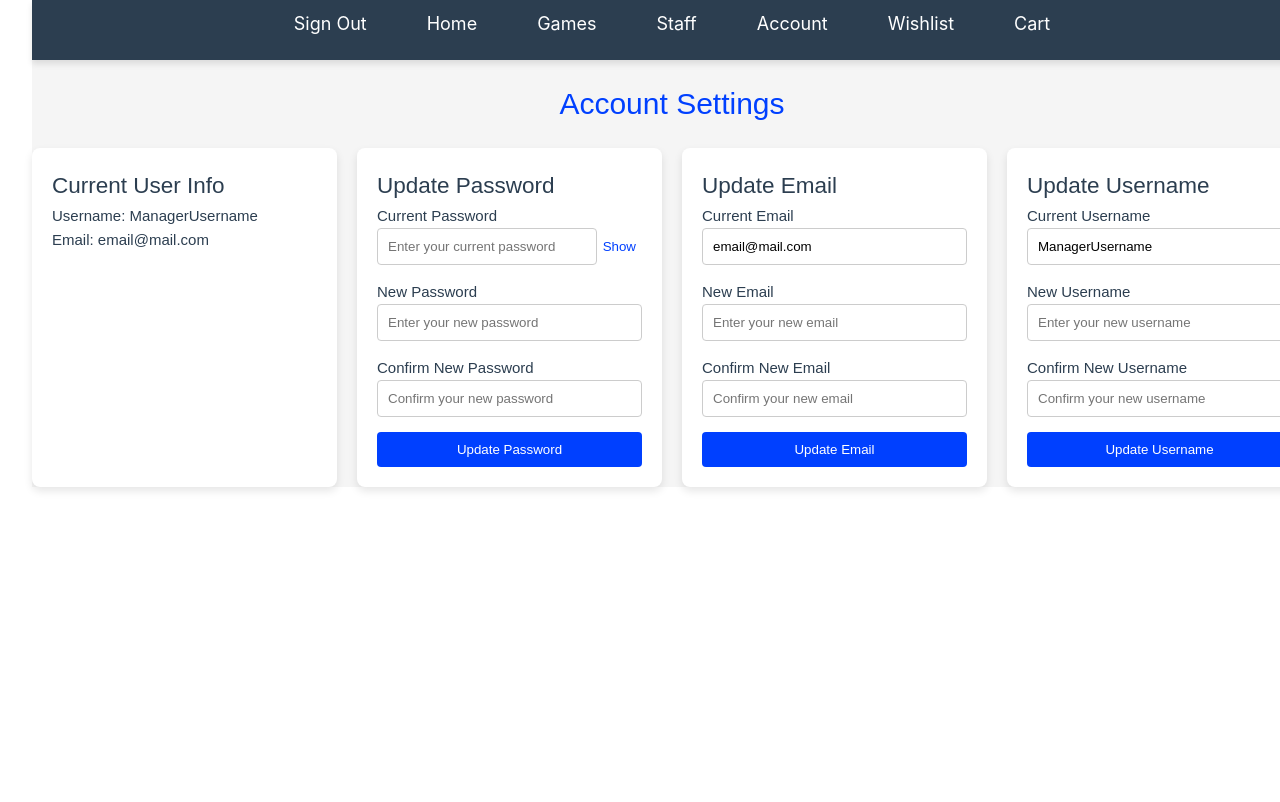
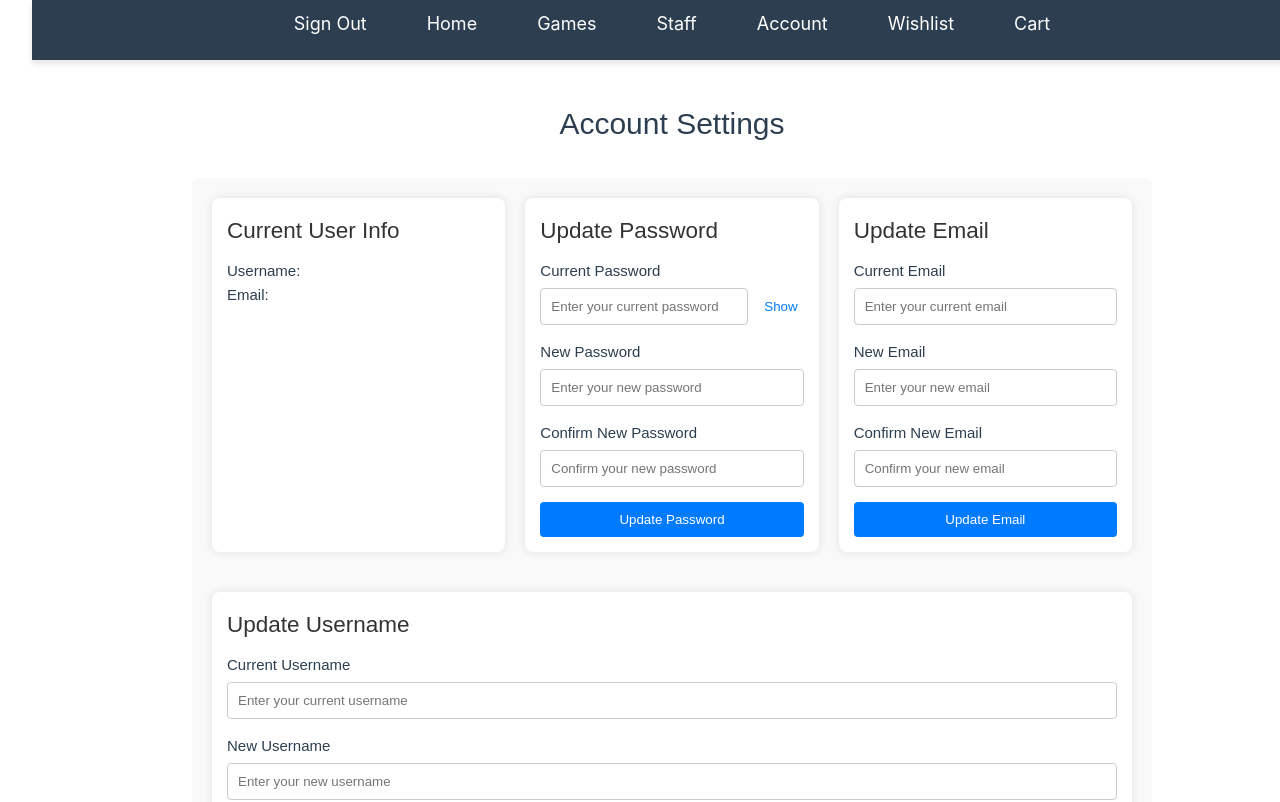
Before and after one commit to McGill-ECSE321-Fall2024/project-group-15, a Vue app in the folder GameStore-Frontend/: page /account in a window 1280 px wide. Shown: the top 802 px of the page. Built offline with nearby package versions, Linux system fonts and the light colour scheme.

Commit message:
updates to game list and account

```diff
--- a/GameStore-Frontend/src/components/Account.vue
+++ b/GameStore-Frontend/src/components/Account.vue
@@ -163,14 +163,14 @@ export default {
       passwordSuccessMessage: "",
 
       // Email fields
-      currentEmail: "email@mail.com", // Default current email
+      currentEmail: localStorage.getItem("email") || "",
       newEmail: "",
       confirmEmail: "",
       emailErrorMessage: "",
       emailSuccessMessage: "",
 
       // Username fields
-      currentUsername: "ManagerUsername", // Default current username
+      currentUsername: localStorage.getItem("username") || "",
       newUsername: "",
       confirmUsername: "",
       usernameErrorMessage: "",
@@ -188,9 +188,10 @@ export default {
         return;
       }
 
-      if (this.currentPassword === "password123") {
+      if (this.currentPassword === localStorage.getItem("password")) {
         this.passwordSuccessMessage = "Your password has been successfully changed!";
         this.passwordErrorMessage = "";
+        localStorage.setItem("password", this.newPassword); // Save updated password
         this.resetPasswordFields();
       } else {
         this.passwordErrorMessage = "Current password is incorrect.";
@@ -204,10 +205,11 @@ export default {
         return;
       }
 
-      if (this.currentEmail === "email@mail.com") {
+      if (this.currentEmail === localStorage.getItem("email")) {
         this.emailSuccessMessage = "Your email has been successfully changed!";
         this.emailErrorMessage = "";
         this.currentEmail = this.newEmail; // Update the current email on success
+        localStorage.setItem("email", this.newEmail); // Save updated email
         this.resetEmailFields();
       } else {
         this.emailErrorMessage = "Current email is incorrect.";
@@ -221,10 +223,11 @@ export default {
         return;
       }
 
-      if (this.currentUsername === "ManagerUsername") {
+      if (this.currentUsername === localStorage.getItem("username")) {
         this.usernameSuccessMessage = "Your username has been successfully changed!";
         this.usernameErrorMessage = "";
         this.currentUsername = this.newUsername; // Update the current username on success
+        localStorage.setItem("username", this.newUsername); // Save updated username
         this.resetUsernameFields();
       } else {
         this.usernameErrorMessage = "Current username is incorrect.";
@@ -248,71 +251,96 @@ export default {
 };
 </script>
 
+
 <style scoped>
+/* Ensure there's space below the fixed navbar */
 .account-page {
-  padding-top: 80px; /* Ensures the header is not cut off */
   font-family: Arial, sans-serif;
-  background-color: #f5f5f5;
+  max-width: 1000px;
+  margin: 0 auto;
+  padding: 20px;
+  margin-top: 80px; /* Adjust the margin-top to ensure content is below navbar */
 }
+
 header {
   text-align: center;
-  margin-bottom: 20px;
+  margin-bottom: 30px;
 }
-h1 {
-  color: #0040ff;
-}
+
 .form-container {
   display: flex;
   flex-wrap: wrap;
   gap: 20px;
-  justify-content: center;
+  justify-content: space-between;
+  padding: 20px;
+  background-color: #f9f9f9;
+  border-radius: 8px;
 }
+
 .form-section {
-  background: white;
-  padding: 20px;
+  flex: 1 1 calc(33% - 20px); /* Each section takes up roughly 1/3 of the container */
+  margin-bottom: 20px;
+  padding: 15px;
+  background-color: #fff;
   border-radius: 8px;
-  box-shadow: 0 4px 8px rgba(0, 0, 0, 0.1);
-  width: 300px;
-  flex: 1;
+  box-shadow: 0 0 10px rgba(0, 0, 0, 0.1);
 }
+
+h2 {
+  color: #333;
+  margin-bottom: 10px;
+}
+
 .input-group {
   margin-bottom: 15px;
 }
+
+.input-group label {
+  display: block;
+  margin-bottom: 5px;
+}
+
+.input-group input {
+  width: 100%;
+  padding: 10px;
+  border-radius: 4px;
+  border: 1px solid #ccc;
+}
+
 .input-with-toggle {
   display: flex;
   align-items: center;
 }
-input {
-  width: 100%;
-  padding: 10px;
-  border: 1px solid #ccc;
-  border-radius: 4px;
-}
-button {
+
+.input-with-toggle button {
   background: none;
   border: none;
-  color: #0040ff;
+  color: #007bff;
   cursor: pointer;
+  margin-left: 10px;
 }
+
 .submit-button {
-  width: 100%;
-  background-color: #0040ff;
+  background-color: #007bff;
   color: white;
   border: none;
-  padding: 10px;
+  padding: 10px 20px;
+  cursor: pointer;
   border-radius: 4px;
-  cursor: pointer;
-  transition: background-color 0.3s;
+  width: 100%;
 }
+
 .submit-button:hover {
-  background-color: #002080;
+  background-color: #0056b3;
 }
+
 .error-message {
   color: red;
-  text-align: center;
+  font-size: 14px;
 }
+
 .success-message {
   color: green;
-  text-align: center;
+  font-size: 14px;
 }
 </style>
--- a/GameStore-Frontend/src/components/GameList.vue
+++ b/GameStore-Frontend/src/components/GameList.vue
@@ -12,8 +12,6 @@
         <div v-for="game in featuredGames" :key="game.id" class="game-card">
           <img :src="game.image" alt="Game Image" class="game-image" />
           <h3 @click="goToGameDetails(game.id)">{{ game.title }}</h3>
-
-          <!-- Display the original and promo price if applicable -->
           <div class="price">
             <p v-if="game.promoPrice">
               <span class="original-price">${{ game.price.toFixed(2) }}</span>
@@ -23,7 +21,6 @@
               ${{ game.price.toFixed(2) }}
             </p>
           </div>
-
           <button @click="addToCart(game)">Add to Cart</button>
           <button @click="addToWishlist(game)">Add to Wishlist</button>
         </div>
@@ -47,8 +44,6 @@
         <div v-for="game in filteredGames" :key="game.id" class="game-card">
           <img :src="game.image" alt="Game Image" class="game-image" />
           <h3 @click="goToGameDetails(game.id)">{{ game.title }}</h3>
-
-          <!-- Display the original and promo price if applicable -->
           <div class="price">
             <p v-if="game.promoPrice">
               <span class="original-price">${{ game.price.toFixed(2) }}</span>
@@ -58,7 +53,6 @@
               ${{ game.price.toFixed(2) }}
             </p>
           </div>
-
           <button @click="addToCart(game)">Add to Cart</button>
           <button @click="addToWishlist(game)">Add to Wishlist</button>
         </div>
@@ -67,8 +61,8 @@
   </div>
 </template>
 
-
 <script>
+import axios from "axios";
 import NavBar from "./NavBar.vue";
 import SearchBar from "./SearchBar.vue";
 
@@ -77,95 +71,30 @@ export default {
   components: { NavBar, SearchBar },
   data() {
     return {
-      games: [
-        {
-          id: 1,
-          title: "The Witcher 3: Wild Hunt",
-          price: 39.99,
-          promoPrice: 29.99,
-          image: "https://store-images.s-microsoft.com/image/apps.20648.69531514236615003.534d4f71-03cb-4592-929a-b00a7de28b58.54adf0c7-6e6f-4d36-b639-503087c6fab2?q=90&w=177&h=177",
-          rating: "FIVE_STAR",
-          category: "Action"
-        },
-        {
-          id: 2,
-          title: "Red Dead Redemption 2",
-          price: 59.99,
-          promoPrice: 49.99,
-          image: "https://upload.wikimedia.org/wikipedia/en/thumb/4/44/Red_Dead_Redemption_II.jpg/220px-Red_Dead_Redemption_II.jpg",
-          rating: "FIVE_STAR",
-          category: "RPG"
-        },
-        {
-          id: 3,
-          title: "Cyberpunk 2077",
-          price: 49.99,
-          promoPrice: null,
-          image: "https://image.api.playstation.com/vulcan/ap/rnd/202111/3013/6bAF2VVEamgKclalI0oBnoAe.jpg",
-          rating: "FOUR_STAR",
-          category: "Adventure"
-        },
-        {
-          id: 4,
-          title: "Assassin's Creed Odyssey",
-          price: 29.99,
-          promoPrice: null,
-          image: "https://i.imgur.com/txaFxgA.jpg",
-          rating: "FIVE_STAR",
-          category: "Strategy"
-        },
-        {
-          id: 5,
-          title: "Minecraft",
-          price: 26.95,
-          promoPrice: null,
-          image: "https://www.minecraft.net/content/dam/minecraftnet/games/minecraft/key-art/Homepage_Discover-our-games_MC-Vanilla-KeyArt_864x864.jpg",
-          rating: "THREE_STAR",
-          category: "Action"
-        },
-        {
-          id: 6,
-          title: "God of War",
-          price: 59.99,
-          promoPrice: 45.99,
-          image: "https://upload.wikimedia.org/wikipedia/en/a/a7/God_of_War_4_cover.jpg",
-          rating: "FIVE_STAR",
-          category: "Action"
-        },
-        {
-          id: 7,
-          title: "The Last of Us Part II",
-          price: 49.99,
-          promoPrice: null,
-          image: "https://upload.wikimedia.org/wikipedia/en/thumb/4/4f/TLOU_P2_Box_Art_2.png/220px-TLOU_P2_Box_Art_2.png",
-          rating: "FIVE_STAR",
-          category: "Action"
-        },
-        {
-          id: 8,
-          title: "Horizon Zero Dawn",
-          price: 49.99,
-          promoPrice: null,
-          image: "https://upload.wikimedia.org/wikipedia/en/thumb/9/93/Horizon_Zero_Dawn.jpg/220px-Horizon_Zero_Dawn.jpg",
-          rating: "FOUR_STAR",
-          category: "Adventure"
-        }
-      ],
+      games: [],
       filteredGames: [],
       categories: ["Action", "RPG", "Adventure", "Strategy"],
       selectedCategory: "",
       cart: [],
       wishlist: [],
-      featuredGames: []
+      featuredGames: [],
     };
   },
-  created() {
+  async created() {
+    try {
       const savedCart = localStorage.getItem("cart");
       const savedWishlist = localStorage.getItem("wishlist");
       if (savedCart) this.cart = JSON.parse(savedCart);
       if (savedWishlist) this.wishlist = JSON.parse(savedWishlist);
+
+      // Fetch games from backend
+      const response = await axios.get("http://localhost:8080/api/games");
+      this.games = response.data;
       this.filterByCategory();
       this.setFeaturedGames();
+    } catch (error) {
+      console.error("Error fetching games:", error);
+    }
   },
   methods: {
     filterByCategory() {
@@ -178,7 +107,6 @@ export default {
         (game) => game.rating === "FIVE_STAR"
       );
     },
-
     addToCart(game) {
       const existingGame = this.cart.find((item) => item.id === game.id);
       if (existingGame) existingGame.quantity += 1;
@@ -201,8 +129,8 @@ export default {
     },
     goToGameDetails(gameId) {
       this.$router.push(`/games/${gameId}`);
-    }
-  }
+    },
+  },
 };
 </script>
 
```
Lines whose indentation alone changed are shown as unchanged.
